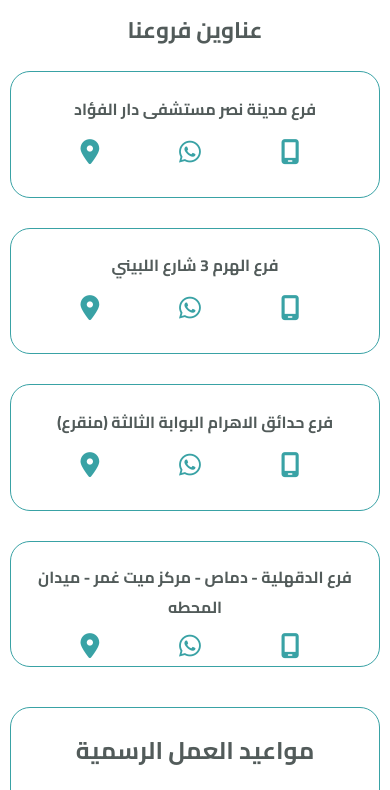
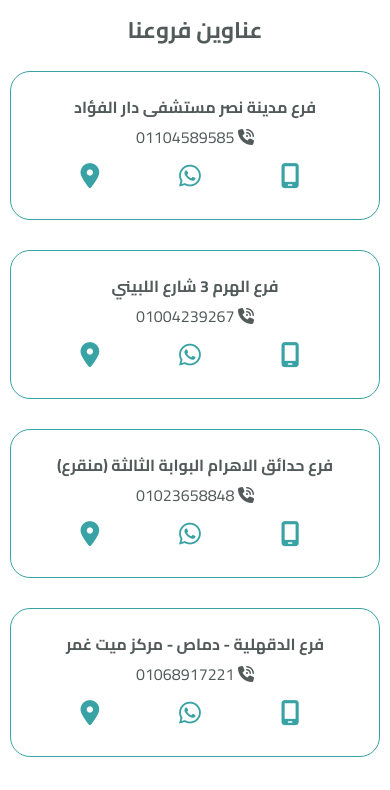
Before and after one commit to ahmedyosry433/Eletreby-Dental-Center, a website: page index.html in a window 390 px wide. Shown: the part 620-1410 px from the top of the page. Drawn offline with nearby package versions, Linux system fonts and the light colour scheme.

Commit message:
add branches phone num

```diff
--- a/index.html
+++ b/index.html
@@ -125,6 +125,10 @@
 
                             <div class="opening-hours-branch">
                                 <h4 class="branch-name">فرع مدينة نصر مستشفى دار الفؤاد</h4>
+                                <div class="phone">
+                                    <i class="fa-solid fa-phone-volume"></i>
+                                    01104589585
+                                </div>
                                 <div class="branch__social">
                                     <div class="branch__social-icon">
                                         <a href="tel:+201104589585">
@@ -145,6 +149,10 @@
                             </div>
                             <div class="opening-hours-branch">
                                 <h4 class="branch-name">فرع الهرم 3 شارع اللبيني</h4>
+                                <div class="phone">
+                                    <i class="fa-solid fa-phone-volume"></i>
+                                    01004239267
+                                </div>
                                 <div class="branch__social">
                                     <div class="branch__social-icon">
                                         <a href="tel:+201004239267">
@@ -166,6 +174,10 @@
                             </div>
                             <div class="opening-hours-branch">
                                 <h4 class="branch-name">فرع حدائق الاهرام البوابة الثالثة (منقرع)</h4>
+                                <div class="phone">
+                                    <i class="fa-solid fa-phone-volume"></i>
+                                    01023658848
+                                </div>
                                 <div class="branch__social">
                                     <div class="branch__social-icon">
                                         <a href="tel:+201023658848">
@@ -185,7 +197,11 @@
                                 </div>
                             </div>
                             <div class="opening-hours-branch">
-                                <h4 class="branch-name">فرع الدقهلية - دماص - مركز ميت غمر - ميدان المحطه</h4>
+                                <h4 class="branch-name">فرع الدقهلية - دماص - مركز ميت غمر</h4>
+                                <div class="phone">
+                                    <i class="fa-solid fa-phone-volume"></i>
+                                    01068917221
+                                </div>
                                 <div class="branch__social">
                                     <div class="branch__social-icon">
                                         <a href="tel:+201068917221">
@@ -288,6 +304,7 @@
                                         <option value="option1">فرع مدينة نصر</option>
                                         <option value="option2">فرع الهرم </option>
                                         <option value="option3">فرع حدائق الاهرام</option>
+                                        <option value="option4">فرع الدقهلية دماص</option>
                                     </select>
                                 </div>
 
@@ -511,6 +528,8 @@
                         <li> <i class="fa-solid fa-location-dot"></i>فرع حدائق الاهرام البوابة الثالثة (منقرع)
                             -المبني
                             الإداري امام البوابة مباشرة- اعلي النساجون الشرقيون- الدور الثاني</li>
+                        <li> <i class="fa-solid fa-location-dot"></i>فرع الدقهلية - دماص - مركز ميت غمر - ميدان المحطه
+                        </li>
 
                     </ul>
                 </div>
```
